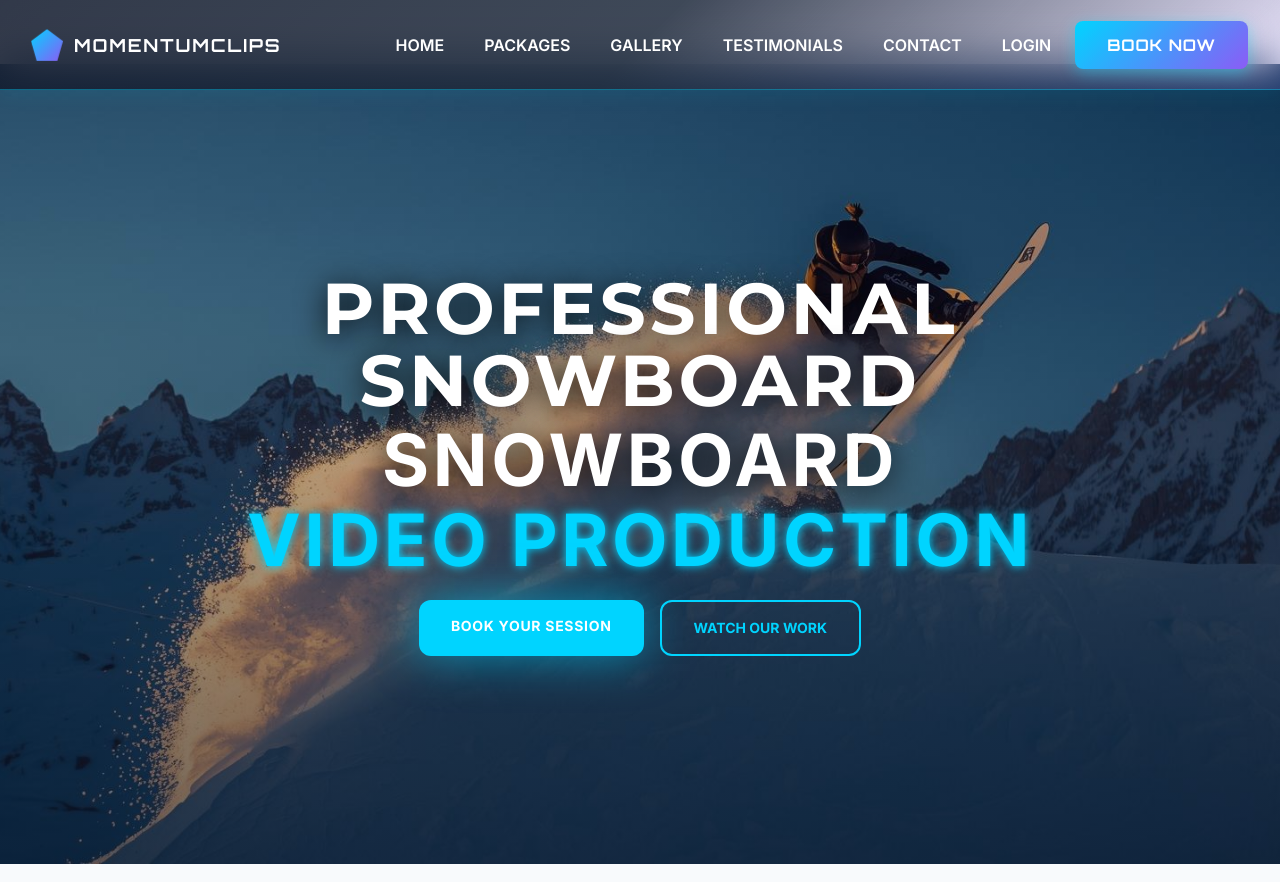
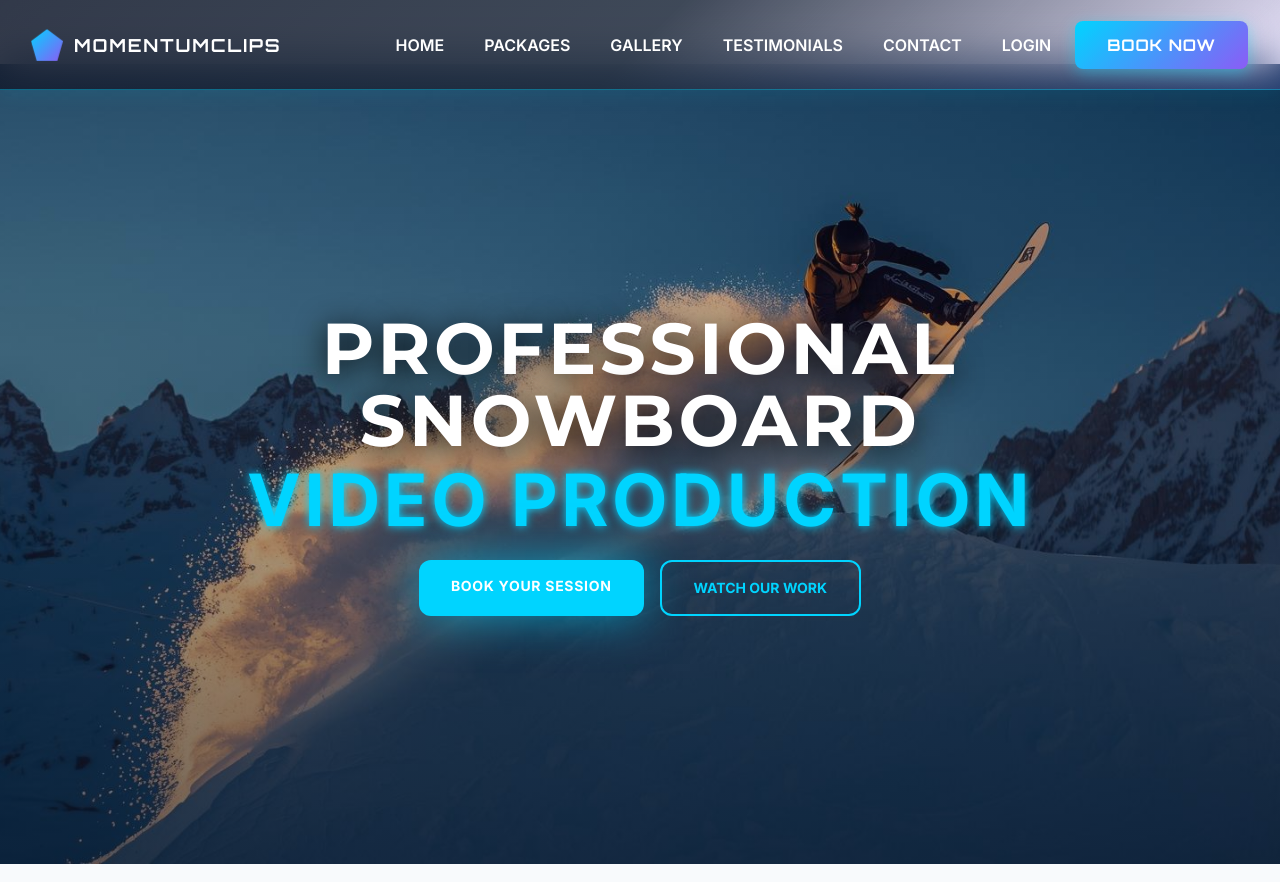
Before and after one commit to pac-dan/whiterabbit, a Flask app: page / in a window 1280 px wide. Shown: the top 882 px of the page. Run offline with Flask 3, Linux system fonts and the light colour scheme; data that the repository does not hold is empty; some libraries are stand-ins or nearby versions.

Commit message:
Update index.html template

```diff
--- a/app/templates/index.html
+++ b/app/templates/index.html
@@ -13,7 +13,6 @@
         <div class="max-w-4xl mx-auto">
             <h1 class="text-3xl sm:text-4xl md:text-5xl lg:text-7xl font-bold mb-6 sm:mb-8 leading-tight hero-title heading" style="text-shadow: 0 4px 30px rgba(0, 0, 0, 0.9);">
                 PROFESSIONAL SNOWBOARD<br class="hidden sm:block">
-                <span class="sm:inline block mt-2 sm:mt-0">SNOWBOARD</span>
                 <span class="cyan-accent glow-text block mt-2" style="color: #00D4FF;">VIDEO PRODUCTION</span>
             </h1>
             <div class="flex flex-col sm:flex-row gap-3 sm:gap-4 justify-center px-4">
```
